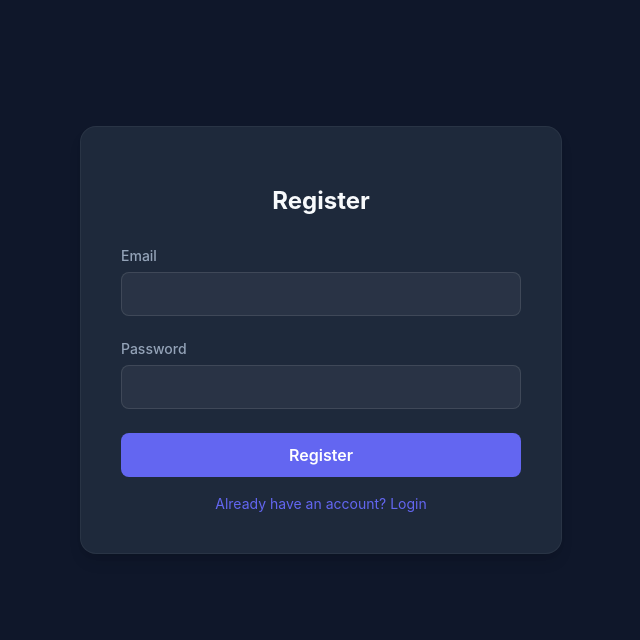
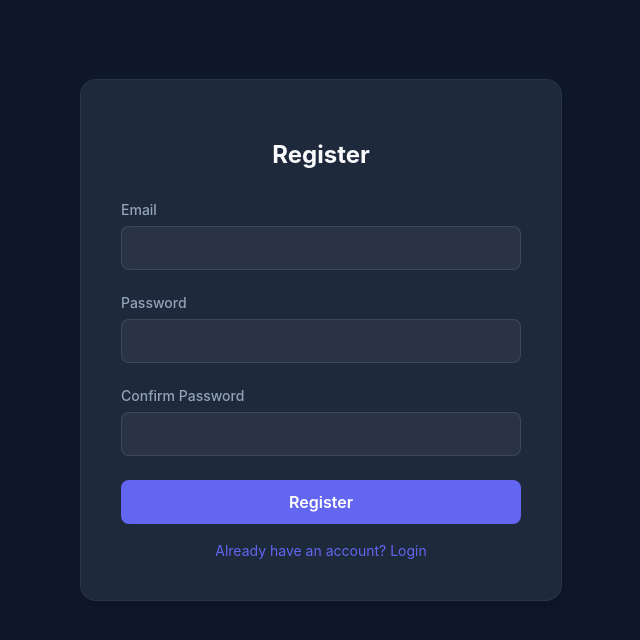
Before and after one commit to Ali-Agayev/ai-studio-app, a React (Vite) app in the folder frontend/: page /register in a window 1280 px wide. Shown: the top 640 px of the page, without its empty margins (319-959 px from the left). Built offline with nearby package versions, Linux system fonts and the light colour scheme.

Commit message:
UI: Add Confirm Password field to Register page

```diff
--- a/frontend/src/pages/Register.jsx
+++ b/frontend/src/pages/Register.jsx
@@ -5,12 +5,18 @@
 const Register = () => {
     const [email, setEmail] = useState('');
     const [password, setPassword] = useState('');
+    const [confirmPassword, setConfirmPassword] = useState('');
     const [error, setError] = useState('');
     const navigate = useNavigate();
 
     const handleSubmit = async (e) => {
         e.preventDefault();
         setError('');
+
+        if (password !== confirmPassword) {
+            setError("Passwords do not match!");
+            return;
+        }
 
         try {
             const res = await axios.post('/auth/register', { email, password });
@@ -54,6 +60,17 @@
                         />
                     </div>
 
+                    <div className="form-group">
+                        <label className="form-label">Confirm Password</label>
+                        <input
+                            type="password"
+                            className="form-input"
+                            value={confirmPassword}
+                            onChange={(e) => setConfirmPassword(e.target.value)}
+                            required
+                        />
+                    </div>
+
                     <button type="submit" className="btn">Register</button>
                 </form>
 
```
